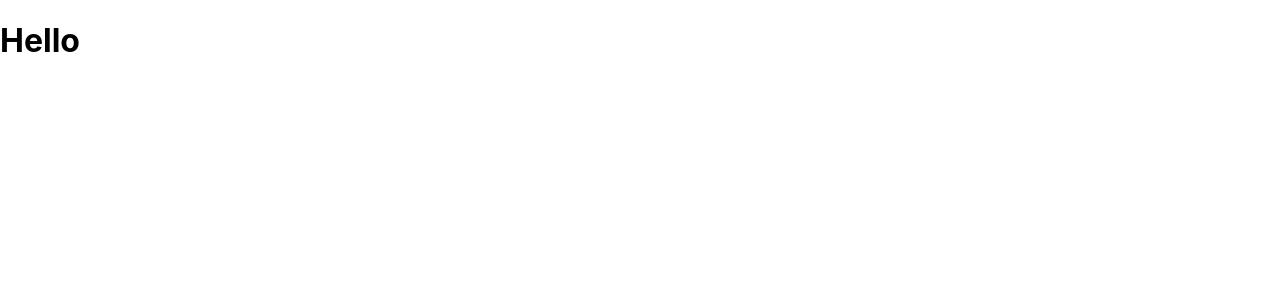
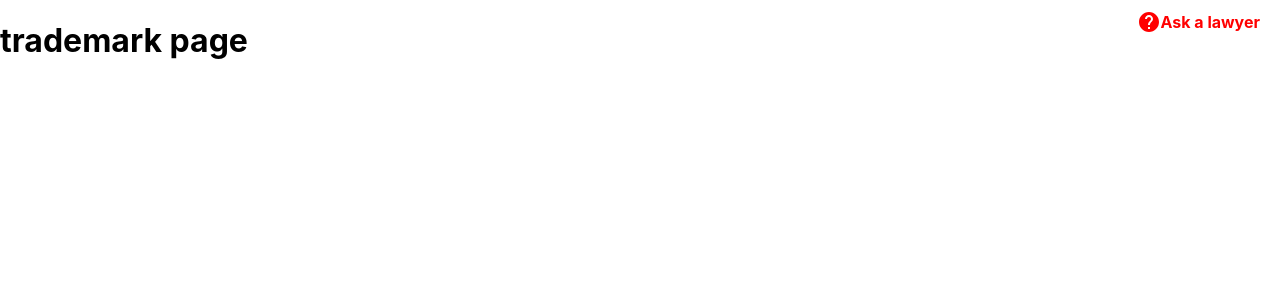
Before and after one commit to BCIT-SSD-2020-21/industry-project-checkmarks, a React (Create React App) app: page / in a window 1280 px wide. Shown: the top 300 px of the page. Built offline with nearby package versions, Linux system fonts and the light colour scheme.

Commit message:
added text in trademark app page #19

```diff
--- a/src/App.js
+++ b/src/App.js
@@ -1,11 +1,9 @@
 import logo from './logo.svg';
+import { BrowserRouter as Router, Route, Switch } from 'react-router-dom';
+import TrademarkApp from './layouts/TrademarkApp';
 
 function App() {
-  return (
-    <div>
-      <h1>Hello</h1>
-    </div>
-  );
+  return <TrademarkApp />;
 }
 
 export default App;
--- a/src/layouts/TrademarkApp.js
+++ b/src/layouts/TrademarkApp.js
@@ -0,0 +1,13 @@
+import React from 'react';
+import AskALawyer from '../components/AskALawyer';
+
+const TrademarkApp = () => {
+  return (
+    <div>
+      <AskALawyer />
+      <h1>trademark page</h1>
+    </div>
+  );
+};
+
+export default TrademarkApp;
```
